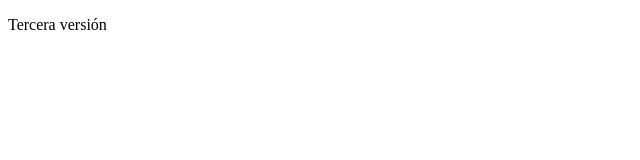
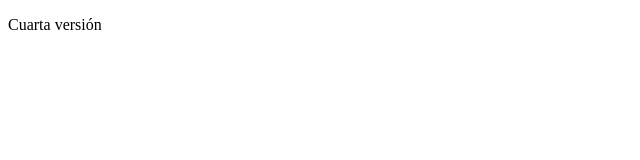
Before and after one commit to ClaudiaTepale/RepoDePrueba, a plain HTML site: page index.html in a window 1280 px wide. Shown: the full height of the page, 0-640 px from the left. Drawn offline with Linux system fonts and the light colour scheme.

Commit message:
Cuarta versión

```diff
--- a/index.html
+++ b/index.html
@@ -4,6 +4,6 @@
 	<title></title>
 </head>
 <body>
-<p>Tercera versión</p>
+<p>Cuarta versión</p>
 </body>
 </html>
```
